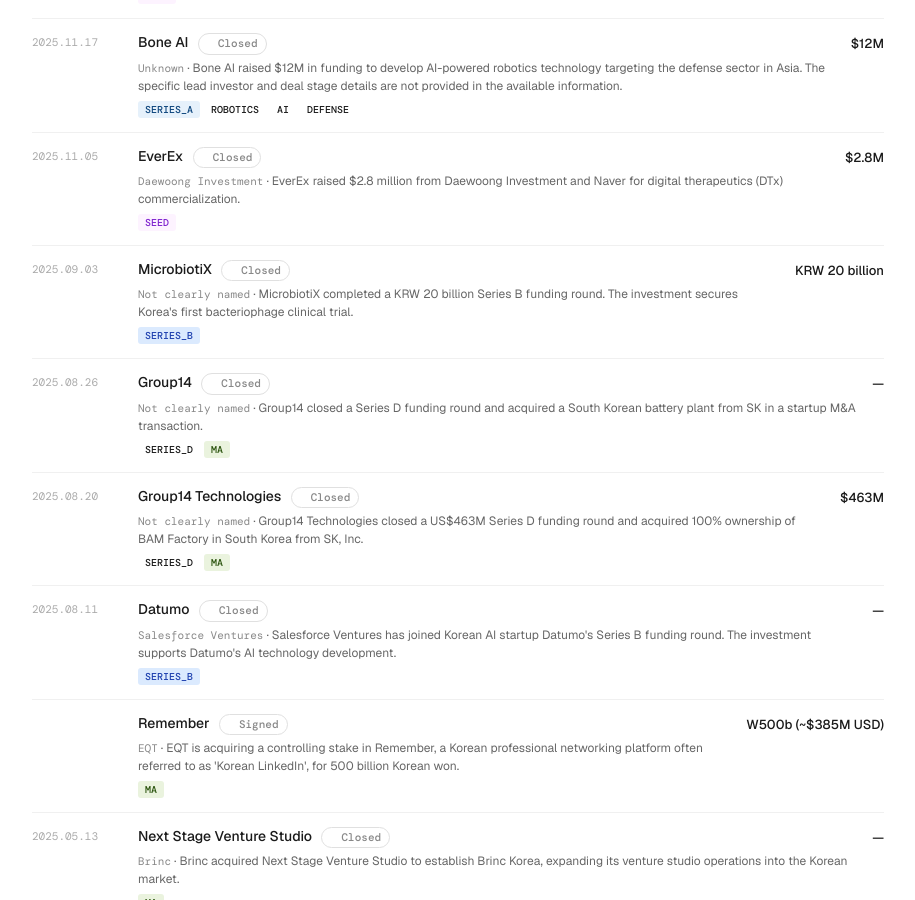
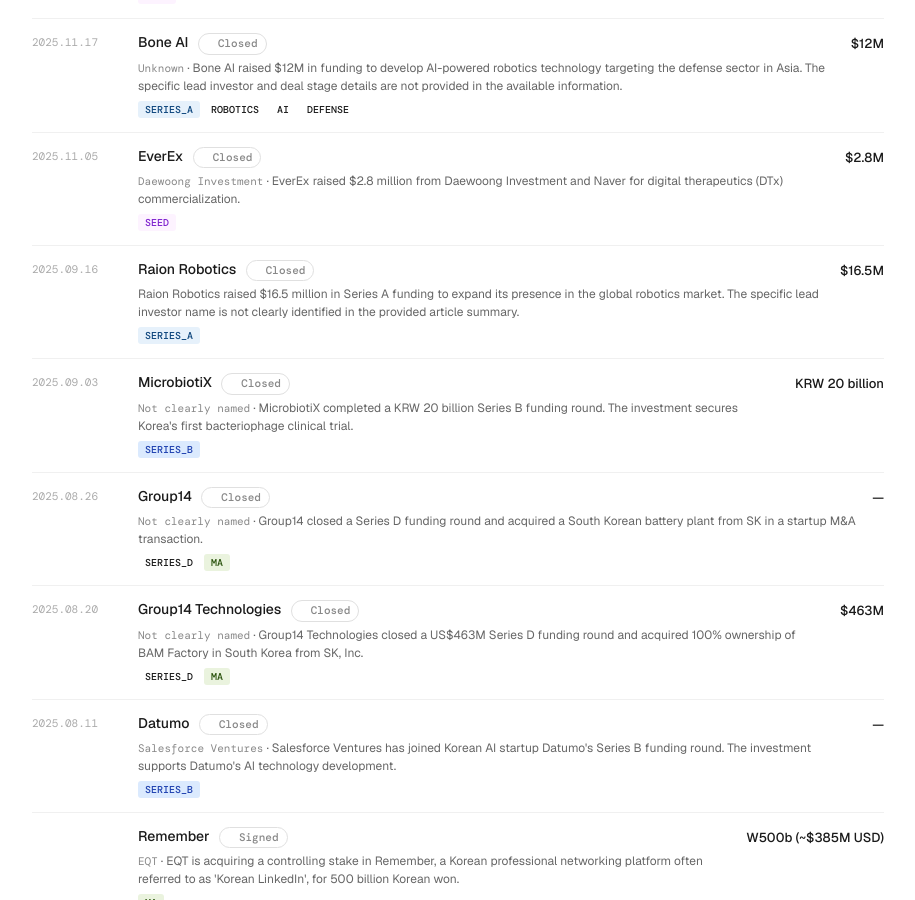
Before and after one commit to wvb-wondaero/wvb-research, a Jekyll site: the page built from index.html, in a window 1280 px wide and 900 px high, scrolled down 1923 px. Shown: the whole window, without its empty margins (182-1097 px from the left). Built offline with Jekyll 4.4.1, drawn with Linux system fonts in a browser that asks for light colours; some web fonts are replaced.

Commit message:
auto: daily deal scrape

```diff
--- a/_data/deals.json
+++ b/_data/deals.json
@@ -1,4 +1,18 @@
 [
+  {
+    "title": "Raion Robotics Secures $16.5 Million in Series A Funding to Target Global Robotics Market",
+    "summary": "Raion Robotics raised $16.5 million in Series A funding to expand its presence in the global robotics market. The specific lead investor name is not clearly identified in the provided article summary.",
+    "company": "Raion Robotics",
+    "investor": null,
+    "type": "series_a",
+    "tags": [
+      "series_a"
+    ],
+    "ev": "$16.5M",
+    "deal_stage": "closed",
+    "url": "https://news.google.com/rss/articles/CBMidEFVX3lxTE1ic3pWUjAyb2VpeUtMWE1tcV9jdm04ZUdmZ2lFVW5LQkdaMmoybDNLN21MLWt6a3lfQ0RqUGRmejY4Y016ZzdSeWsxc3pPNlFURWFRZnA2WE9xdVlmRTdWSmNVZVNoMUdJZHcxWHZjYjRDTGRC?oc=5",
+    "date": "2025.09.16"
+  },
   {
     "title": "Upstage moves to acquire Daum in strategic AI push",
     "summary": "Upstage, an AI startup, is acquiring Daum in a strategic move to expand its AI capabilities and market position.",
```
